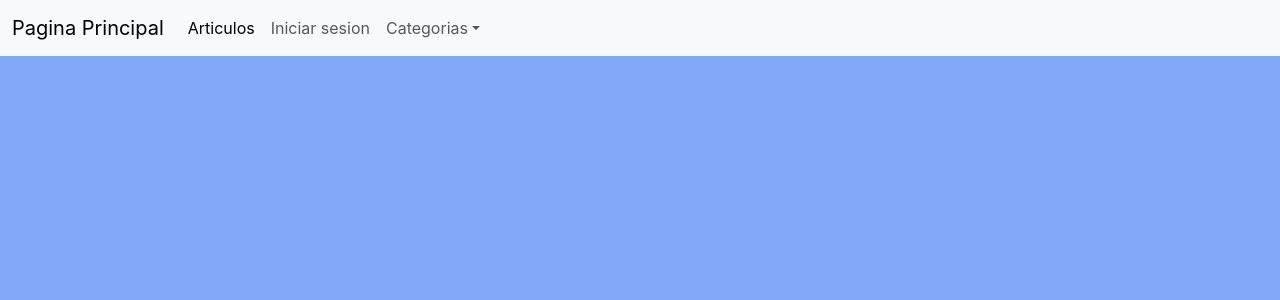
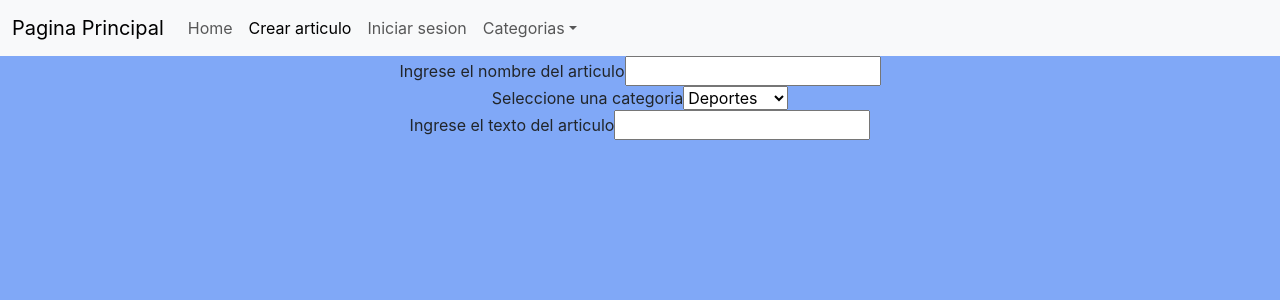
Before and after one commit to humbertovenavente/Proyecto2023, a React (Create React App) app in the folder proyecto/: page /articulos in a window 1280 px wide. Shown: the top 300 px of the page. Built offline with nearby package versions, Linux system fonts and the light colour scheme.

Commit message:
Crear articulos

```diff
--- a/proyecto/src/App.css
+++ b/proyecto/src/App.css
@@ -44,3 +44,6 @@ body {
     transform: rotate(360deg);
   }
 }
+
+/*line-height: 20;
+  WIDTH: 500PX;*/
--- a/proyecto/src/App.js
+++ b/proyecto/src/App.js
@@ -5,6 +5,8 @@ import { BrowserRouter, Routes, Route, Router} from "react-router-dom";
 
 import { Login } from './Front/Login';
 import Barra from './Front/Barra';
+import CArticulo from './Front/CArticulo';
+import Home from './Front/Home';
 
 function App() {
   return (
@@ -13,8 +15,9 @@ function App() {
     <BrowserRouter>
     <Barra/>
       <Routes>
-
+        <Route path = '/home' element = {<Home/>}/>
         <Route path = '/iniciar sesion' element = {<Login/>}/>
+        <Route path = '/articulos' element = {<CArticulo/>}/>
 
       </Routes>
     </BrowserRouter>
--- a/proyecto/src/Front/Barra.js
+++ b/proyecto/src/Front/Barra.js
@@ -12,8 +12,11 @@ const Barra = () => {
     </button>
     <div className="collapse navbar-collapse" id="navbarNavDropdown">
       <ul className="navbar-nav">
+      <li className="nav-item">
+          <Link className="nav-link" to='/home'>Home</Link>
+        </li>
         <li className="nav-item">
-          <Link className="nav-link active" aria-current="page" to = '/articulos'>Articulos</Link>
+          <Link className="nav-link active" aria-current="page" to = '/articulos'>Crear articulo</Link>
         </li>
         <li className="nav-item">
           <Link className="nav-link" to='/iniciar sesion'>Iniciar sesion</Link>
--- /dev/null
+++ b/proyecto/src/Front/CArticulo.js
@@ -0,0 +1,28 @@
+import React from 'react'
+
+const CArticulo = () => {
+  return (
+    <div>
+        <label htmlFor="titulo">Ingrese el nombre del articulo</label>
+        <input type="text" id="titulo" name="titulo"/>
+
+        <br></br>
+
+        <label htmlFor="categorias">Seleccione una categoria</label>
+      <select id="categoria" name="categoria">
+        <option value="deporte">Deportes</option>
+        <option value="tecnologia">Tecnologia</option>
+        <option value="comida">Comida</option>
+      </select>
+
+      <br></br>
+
+        <label htmlFor="texto">Ingrese el texto del articulo</label>
+        <input type="text" id="texto" name="texto"/>
+
+
+    </div>
+  )
+}
+
+export default CArticulo
--- /dev/null
+++ b/proyecto/src/Front/Home.js
@@ -0,0 +1,11 @@
+import React from 'react'
+
+const Home = () => {
+  return (
+    <div>
+      <label>Home</label>
+    </div>
+  )
+}
+
+export default Home
```
Also changed, not shown: proyecto/src/Front/Menu.js (deleted, +0 -7 lines).
